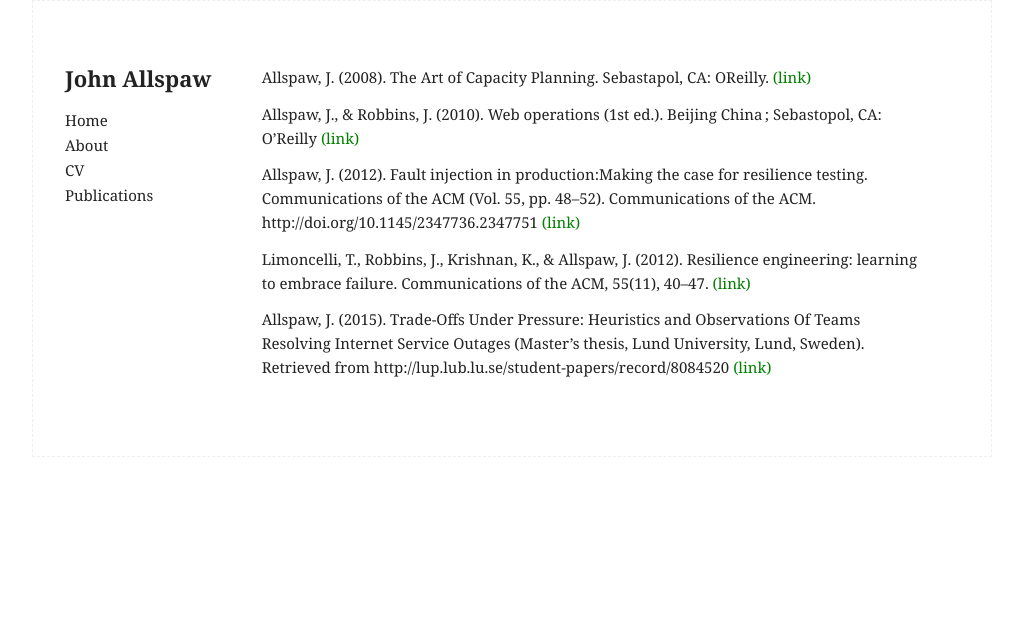
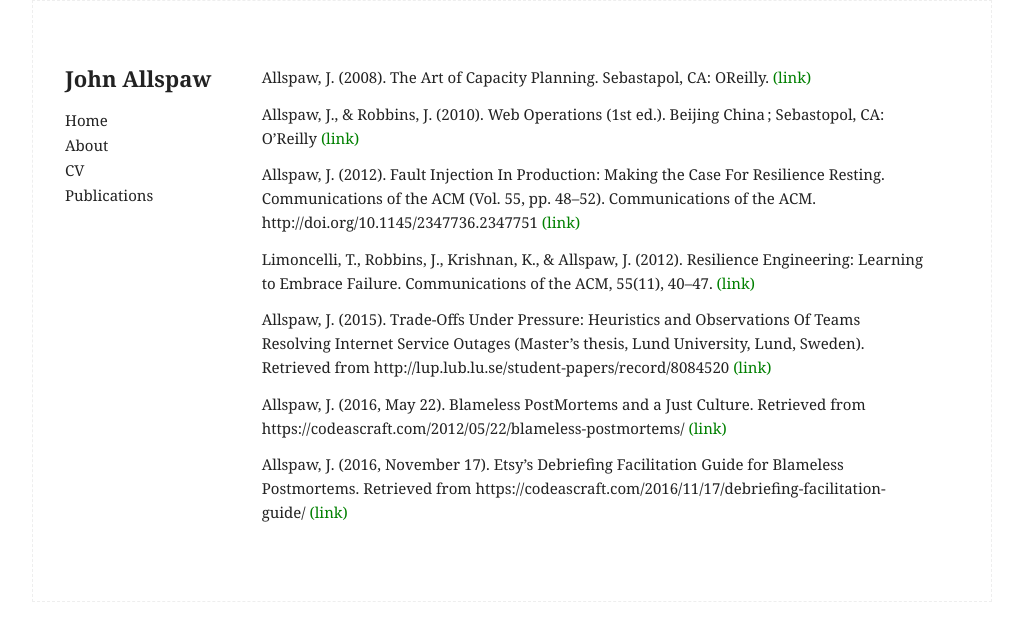
Before and after one commit to jallspaw/jallspaw.github.io, a Jekyll site: the page built from publications.md, in a window 1280 px wide. Shown: the top 641 px of the page, without its empty margins (128-1151 px from the left). Built offline with Jekyll 4.4.1, drawn with Linux system fonts in a browser that asks for light colours.

Commit message:
a bit more

```diff
--- a/publications.md
+++ b/publications.md
@@ -7,10 +7,14 @@
 
 Allspaw, J. (2008). The Art of Capacity Planning. Sebastapol, CA: OReilly. <a href="https://shop.oreilly.com/product/9780596518585.do" style="color:green" target="_blank">(link)</a>
 
-Allspaw, J., & Robbins, J. (2010). Web operations (1st ed.). Beijing China ; Sebastopol, CA: O’Reilly <a href="https://shop.oreilly.com/product/0636920000136.do" style="color:green" target="_blank">(link)</a>
+Allspaw, J., & Robbins, J. (2010). Web Operations (1st ed.). Beijing China ; Sebastopol, CA: O’Reilly <a href="https://shop.oreilly.com/product/0636920000136.do" style="color:green" target="_blank">(link)</a>
 
-Allspaw, J. (2012). Fault injection in production:Making the case for resilience testing. Communications of the ACM (Vol. 55, pp. 48–52). Communications of the ACM. http://doi.org/10.1145/2347736.2347751 <a href="http://queue.acm.org/detail.cfm?id=2353017" style="color:green" target="_blank">(link)</a>
+Allspaw, J. (2012). Fault Injection In Production: Making the Case For Resilience Resting. Communications of the ACM (Vol. 55, pp. 48–52). Communications of the ACM. http://doi.org/10.1145/2347736.2347751 <a href="http://queue.acm.org/detail.cfm?id=2353017" style="color:green" target="_blank">(link)</a>
 
-Limoncelli, T., Robbins, J., Krishnan, K., & Allspaw, J. (2012). Resilience engineering: learning to embrace failure. Communications of the ACM, 55(11), 40–47. <a href="http://queue.acm.org/detail.cfm?id=2371297" style="color:green" target="_blank">(link)</a>
+Limoncelli, T., Robbins, J., Krishnan, K., & Allspaw, J. (2012). Resilience Engineering: Learning to Embrace Failure. Communications of the ACM, 55(11), 40–47. <a href="http://queue.acm.org/detail.cfm?id=2371297" style="color:green" target="_blank">(link)</a>
 
 Allspaw, J. (2015). Trade-Offs Under Pressure: Heuristics and Observations Of Teams Resolving Internet Service Outages (Master's thesis, Lund University, Lund, Sweden). Retrieved from http://lup.lub.lu.se/student-papers/record/8084520 <a href="http://lup.lub.lu.se/student-papers/record/8084520" style="color:green" target="_blank">(link)</a>
+
+Allspaw, J. (2016, May 22). Blameless PostMortems and a Just Culture. Retrieved from https://codeascraft.com/2012/05/22/blameless-postmortems/ <a href="https://codeascraft.com/2012/05/22/blameless-postmortems" style="color:green" target="_blank">(link)</a>
+
+Allspaw, J. (2016, November 17). Etsy’s Debriefing Facilitation Guide for Blameless Postmortems. Retrieved from https://codeascraft.com/2016/11/17/debriefing-facilitation-guide/ <a href="https://codeascraft.com/2016/11/17/debriefing-facilitation-guide/" style="color:green" target="_blank">(link)</a>
```
